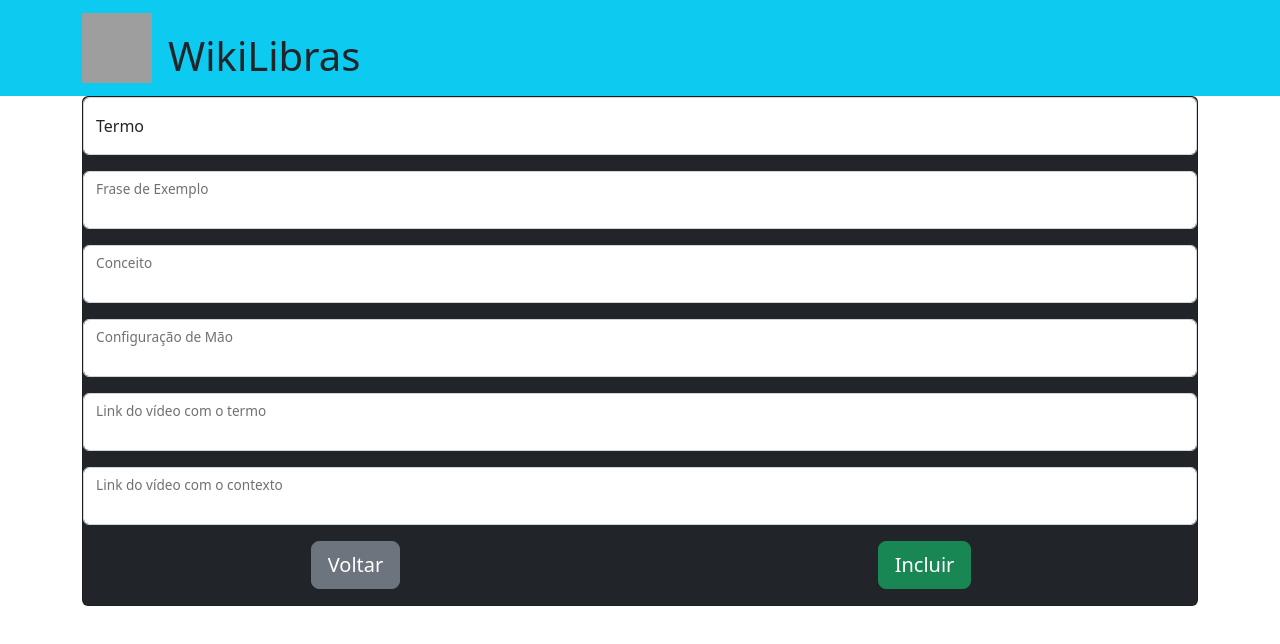
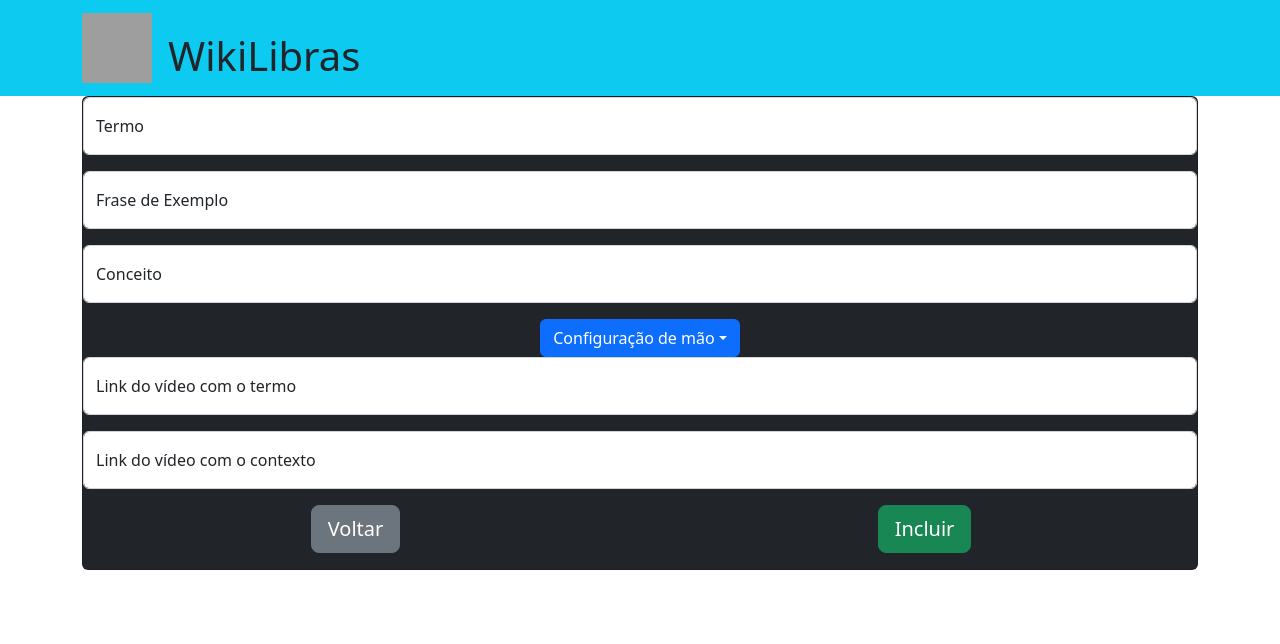
Before and after one commit to angelicarg/WIkiLibras-1, a React (Create React App) app: page /PageIncludeSinal in a window 1280 px wide. Shown: the top 644 px of the page. Built offline with nearby package versions, Linux system fonts and the light colour scheme; grey boxes are pictures that could not be loaded.

Commit message:
Biblioteca aceitando shorts

```diff
--- a/src/pages/Biblioteca.js
+++ b/src/pages/Biblioteca.js
@@ -1,16 +1,17 @@
-import { Container, Button, Card, FloatingLabel, Form } from 'react-bootstrap';
-import { useState, useEffect } from 'react';
-import axios from 'axios';
-import { Link } from 'react-router-dom';
+import { Container, Button, Card, FloatingLabel, Form } from "react-bootstrap";
+import { useState, useEffect } from "react";
+import axios from "axios";
+import { Link } from "react-router-dom";
 
 function Biblioteca() {
 	const [termos, setTermos] = useState([]);
-  const [search, setSearch] = useState('');
+	const [search, setSearch] = useState("");
+	let url = "";
 
 	useEffect(() => {
 		async function pegarTermos() {
 			const response = await axios.get(
-        'https://ironrest.cyclic.app/wikilibras/'
+				"https://ironrest.cyclic.app/wikilibras/"
 			);
 
 			setTermos(response.data);
@@ -38,16 +39,21 @@ function Biblioteca() {
 			</FloatingLabel>
 			<div className="mãe">
 				{termos
-          .filter(termo =>
+					.filter((termo) =>
 						termo.termo.toLowerCase().includes(search.toLowerCase())
 					)
-          .map(termo => {
-            let url = termo.linkTermo.replace('watch?v=', 'embed/');
+					.map((termo) => {
+						if (termo.linkTermo.includes("watch?v=") === true) {
+							return (url = termo.linkTermo.replace("watch?v=", "embed/"));
+						}
+						if (termo.linkTermo.includes("shorts") === true) {
+							return (url = termo.linkTermo.replace("shorts", "embed"));
+						}
 
 						return (
 							<div className="cards" key={termo._id}>
 								<div>
-                <div >
+									<div>
 										<Card>
 											<iframe
 												width="280"
--- a/src/pages/PageIncludeSinal.js
+++ b/src/pages/PageIncludeSinal.js
@@ -6,11 +6,14 @@ import {
 	FloatingLabel,
 	Row,
 	Col,
+	Dropdown,
+	DropdownButton,
 } from "react-bootstrap";
-import { useState, useEffect } from "react";
+import { useState } from "react";
 import { useNavigate, Link } from "react-router-dom";
 import axios from "axios";
-import toast from 'react-hot-toast';
+import toast from "react-hot-toast";
+import teste from "../assets/50x50.png";
 
 function PageIncludeSinal() {
 	const navigate = useNavigate();
@@ -24,14 +27,31 @@ function PageIncludeSinal() {
 		linkContexto: "",
 	});
 
-
 	function handleChange(e) {
 		setForm({ ...form, [e.target.name]: e.target.value });
+		console.log(e);
 	}
 
+	function handleSelect(e){
+		console.log(e);
+
+	  }
 
 	async function handleSubmit(e) {
 		e.preventDefault();
+
+		if (
+			!form.termo ||
+			!form.fraseExemplo ||
+			!form.conceito ||
+			!form.cm ||
+			!form.linkTermo ||
+			!form.linkContexto
+		) {
+			toast.error("Preencha todos os campos");
+			return;
+		}
+
 		await axios.post(`https://ironrest.cyclic.app/wikilibras/`, form);
 		setForm({
 			termo: "",
@@ -43,15 +63,13 @@ function PageIncludeSinal() {
 		});
 
 		navigate("/");
-		toast('Termo incluído com sucesso!', {
-			icon: '👏',
+		toast("Termo incluído com sucesso!", {
+			icon: "👏",
 			style: {
-				borderRadius: '10px',
-				background: '#333',
-				color: '#fff',
-			  },
-			  duration: 2000,
-		  });
+				borderRadius: "10px",
+			},
+			duration: 2000,
+		});
 	}
 
 	return (
@@ -59,10 +77,7 @@ function PageIncludeSinal() {
 			<Container>
 				<Card className="bg-dark">
 					<Form>
-						<FloatingLabel
-							label="Termo"
-							className="mb-3"
-						>
+						<FloatingLabel label="Termo" className="mb-3">
 							<Form.Control
 								id="basic-addon1"
 								aria-label="With textarea"
@@ -73,10 +88,7 @@ function PageIncludeSinal() {
 								placeholder="Termo"
 							/>
 						</FloatingLabel>
-						<FloatingLabel
-							label="Frase de Exemplo"
-							className="mb-3"
-						>
+						<FloatingLabel label="Frase de Exemplo" className="mb-3">
 							<Form.Control
 								id="basic-addon1"
 								aria-label="With textarea"
@@ -84,12 +96,10 @@ function PageIncludeSinal() {
 								onChange={handleChange}
 								name="fraseExemplo"
 								value={form.fraseExemplo}
+								placeholder="Frase de Exemplo"
 							/>
 						</FloatingLabel>
-						<FloatingLabel
-							label="Conceito"
-							className="mb-3"
-						>
+						<FloatingLabel label="Conceito" className="mb-3">
 							<Form.Control
 								id="basic-addon1"
 								aria-label="With textarea"
@@ -97,12 +107,24 @@ function PageIncludeSinal() {
 								onChange={handleChange}
 								name="conceito"
 								value={form.conceito}
+								placeholder="Conceito"
 							/>
 						</FloatingLabel>
-						<FloatingLabel
-							label="Configuração de Mão"
-							className="mb-3"
+						<DropdownButton
+							id="dropdown-basic-button"
+							title="Configuração de mão"
 						>
+							<Dropdown.Item onSelect={handleSelect} eventKey="1" name="cm" value={form.cm}>
+								<img src={teste} alt= "1"/>
+							</Dropdown.Item>
+							<Dropdown.Item>
+								<img src={teste} alt= "2"/>
+							</Dropdown.Item>
+							<Dropdown.Item>
+								<img src={teste} alt= "3"/>
+							</Dropdown.Item>
+						</DropdownButton>
+						{/* <FloatingLabel label="Configuração de Mão" className="mb-3">
 							<Form.Control
 								id="basic-addon1"
 								aria-label="With textarea"
@@ -110,12 +132,10 @@ function PageIncludeSinal() {
 								onChange={handleChange}
 								name="cm"
 								value={form.cm}
+								placeholder="Configuração de mão"
 							/>
-						</FloatingLabel>
-						<FloatingLabel
-							label="Link do vídeo com o termo"
-							className="mb-3"
-						>
+						</FloatingLabel> */}
+						<FloatingLabel label="Link do vídeo com o termo" className="mb-3">
 							<Form.Control
 								id="basic-addon1"
 								aria-label="With textarea"
@@ -123,6 +143,7 @@ function PageIncludeSinal() {
 								onChange={handleChange}
 								name="linkTermo"
 								value={form.linkTermo}
+								placeholder="Link do vídeo com o termo"
 							/>
 						</FloatingLabel>
 						<FloatingLabel
@@ -136,6 +157,7 @@ function PageIncludeSinal() {
 								onChange={handleChange}
 								name="linkContexto"
 								value={form.linkContexto}
+								placeholder="Link do vídeo com o contexto"
 							/>
 						</FloatingLabel>
 						<Row>
```
Also changed, not shown: src/assets/50x50.png (added). Lines whose indentation alone changed are shown as unchanged.
